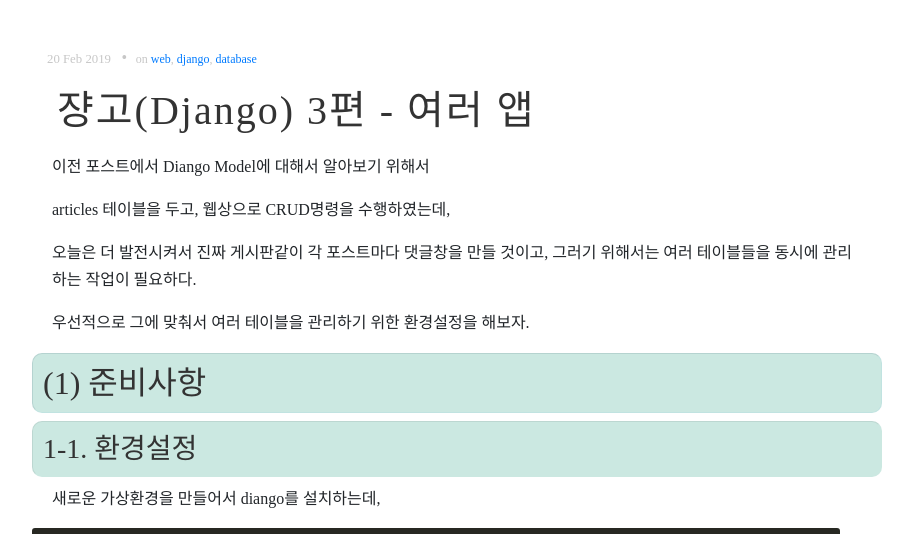
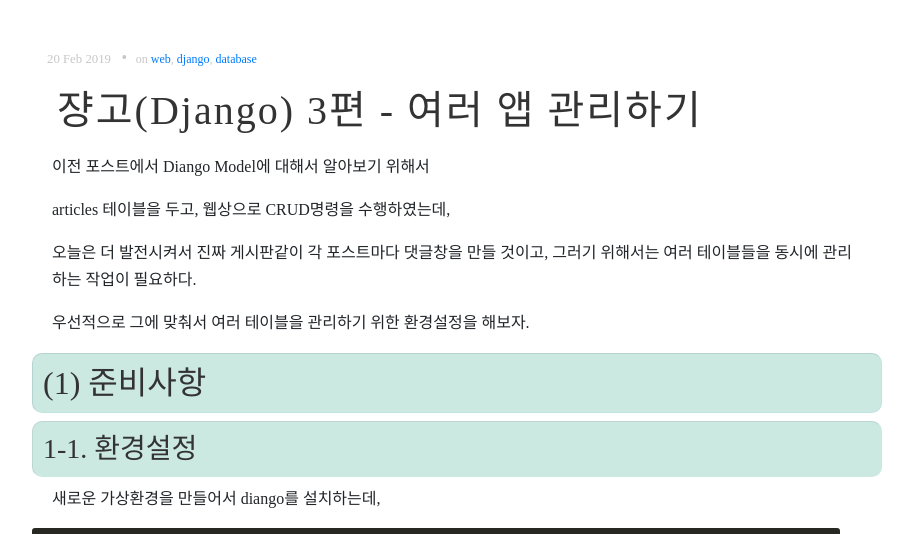
Before and after one commit to DongChanS/DongChanS.github.io, a Jekyll site: the page built from _posts/2019-02-20-32.md, in a window 1280 px wide and 900 px high, cut to the strip 366-900 px from the top of the window. Shown: the whole strip, without its empty margins (96-1009 px from the left). Built offline with Jekyll 4.4.1, drawn with Linux system fonts in a browser that asks for light colours; nearby versions of some CDN libraries; some web fonts are replaced; comment, search, counter and statistics services are not loaded.

Commit message:
Update 2019-02-20-32.md

```diff
--- a/_posts/2019-02-20-32.md
+++ b/_posts/2019-02-20-32.md
@@ -1,6 +1,6 @@
 ---
 layout : post
-title : 쟝고(Django) 3편 - 여러 앱
+title : 쟝고(Django) 3편 - 여러 앱 관리하기
 author : Shin Dong Chan
 tags : ['web','django','database']
 category : ['Django']
```
